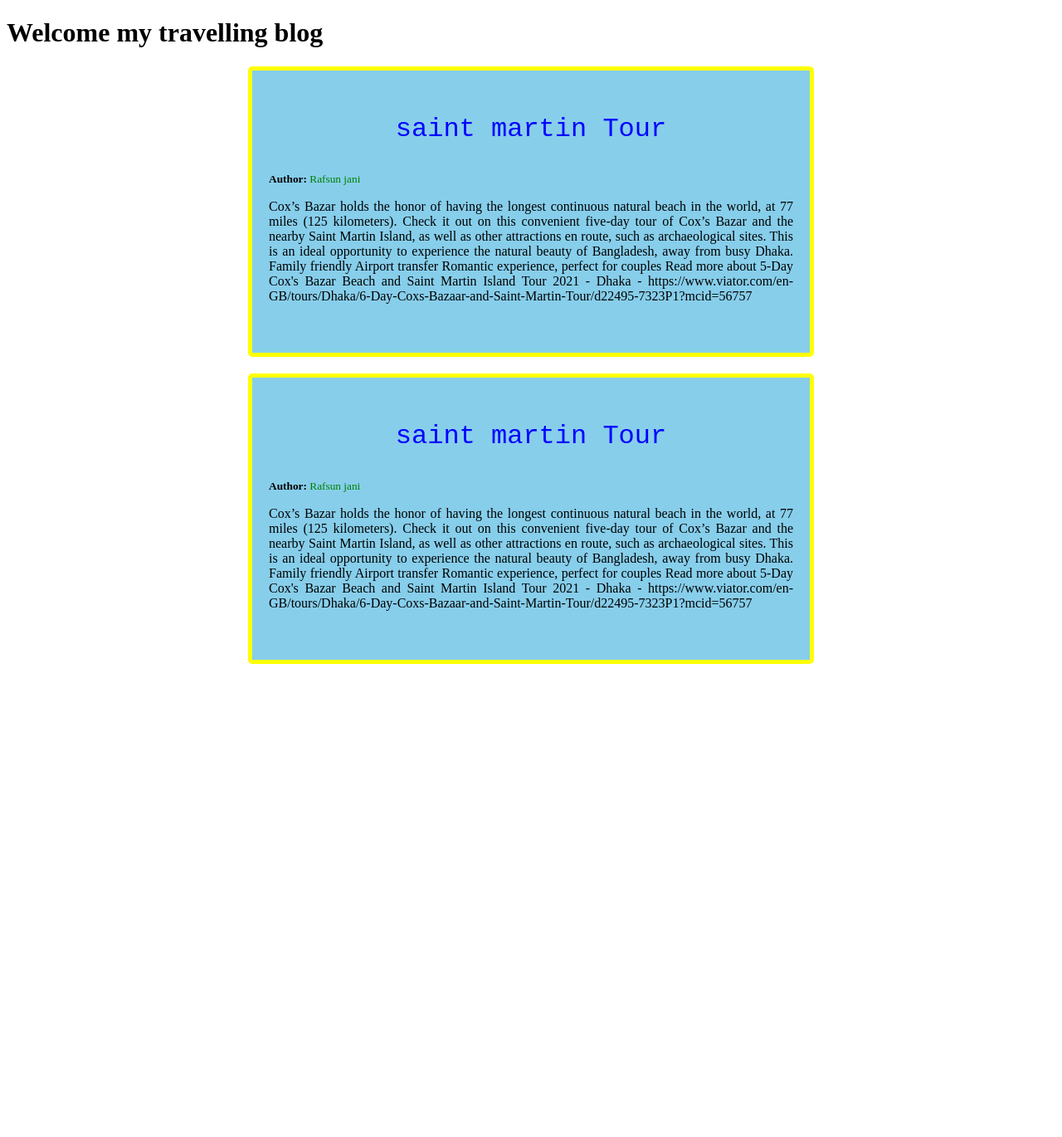
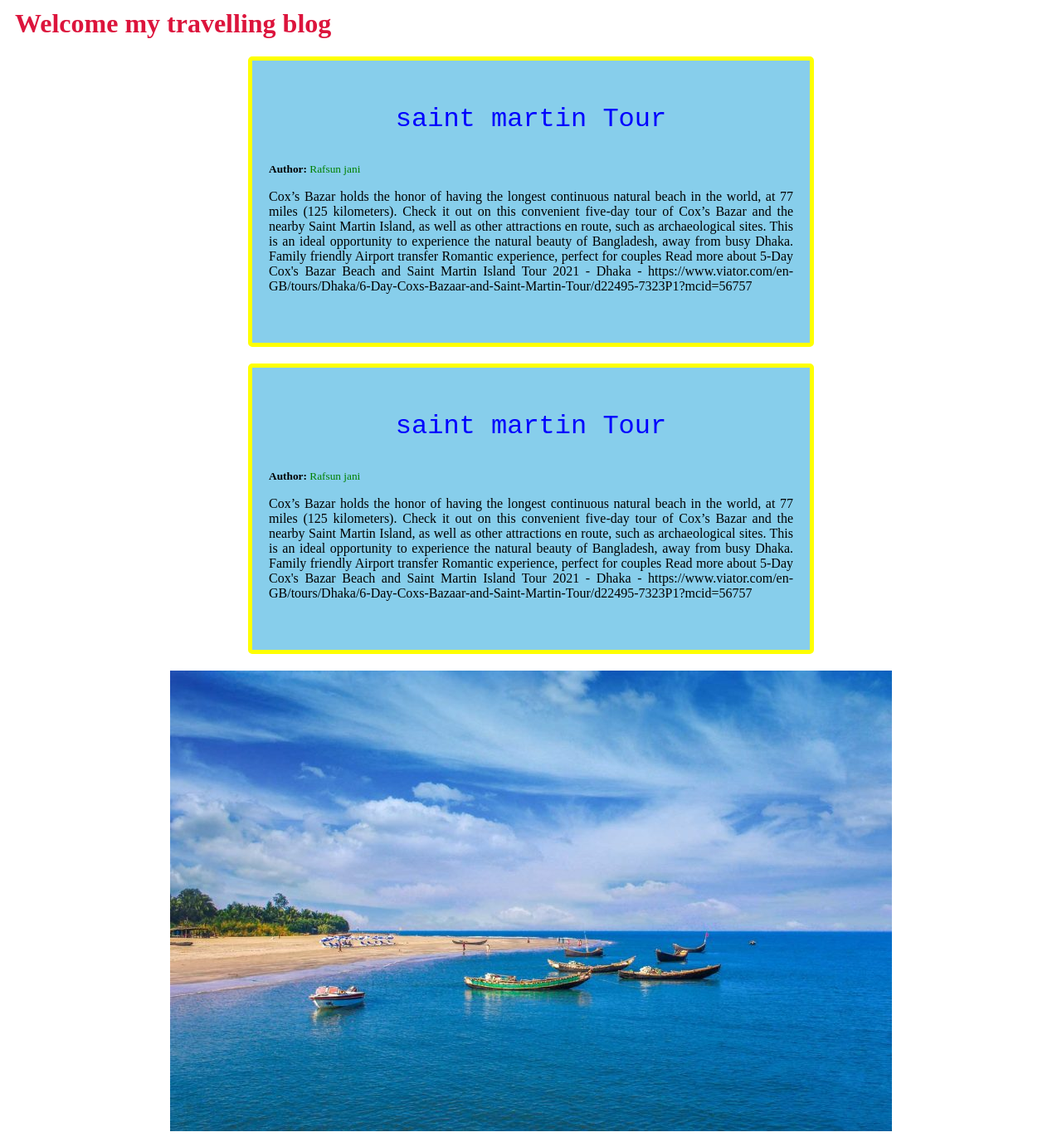
Before and after one commit to Rafsun83/First-web-repo, a plain HTML site: page index.html in a window 1280 px wide. Shown: the whole page at 83% size. Before the commit the page ends 820 px from the top, so only its background shows below. Drawn offline with Linux system fonts and the light colour scheme.

Commit message:
added-new-image

```diff
--- a/index.html
+++ b/index.html
@@ -41,6 +41,10 @@
 
 
     </div>
+    <div class="img">
+        <img src="saint.jpg" alt="">
+    </div>
+
 
 
 </body>
--- a/style.css
+++ b/style.css
@@ -1,4 +1,8 @@
-
+    h1{
+        color: crimson;
+        margin-top: 10px;
+        margin-left: 10px;
+    }
     h3{
         color: blue;
     }
@@ -28,3 +32,6 @@
     .blog p{
         text-align: justify;
     }
+    .img{
+        text-align: center;
+    }
```
Also changed, not shown: saint.jpg (added).
